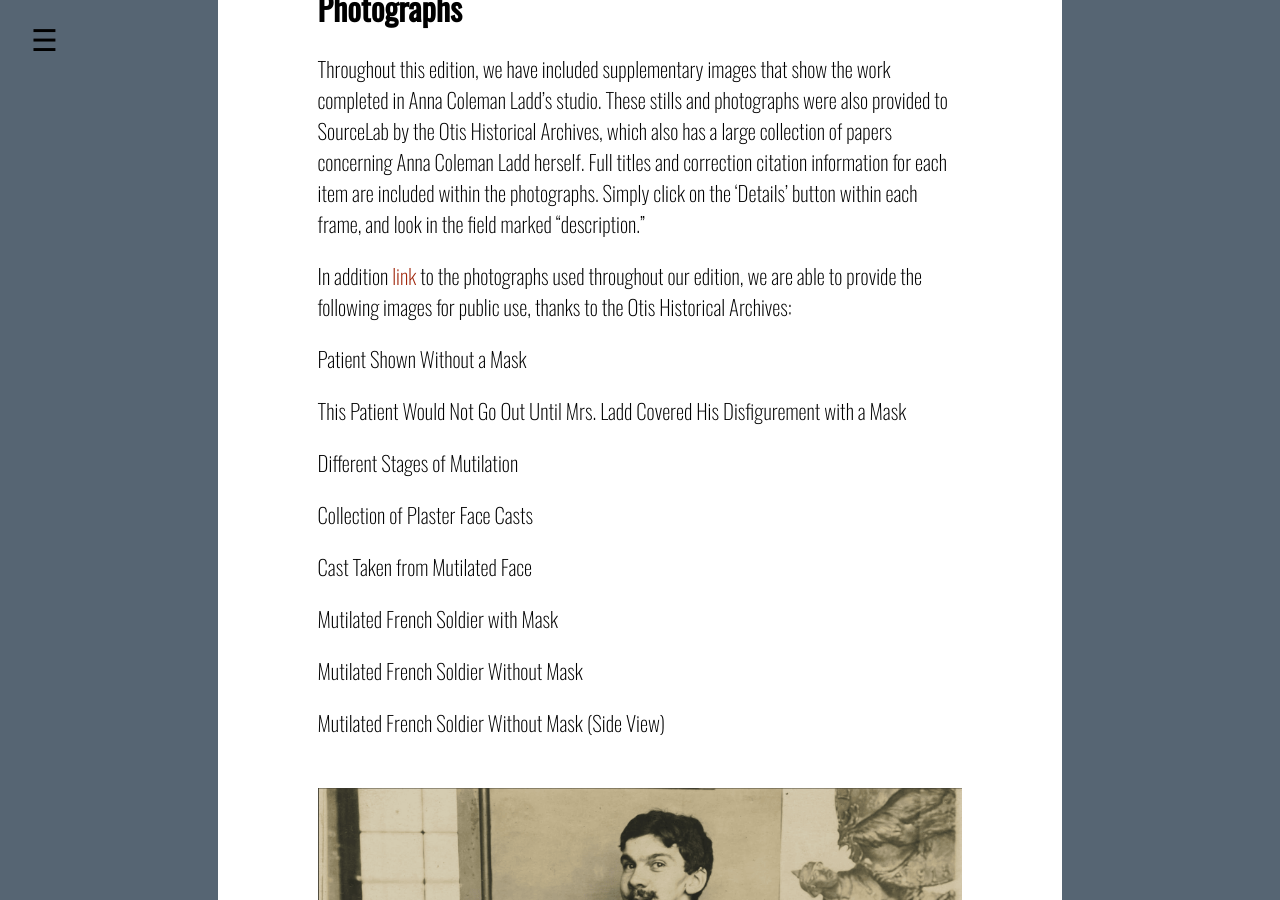
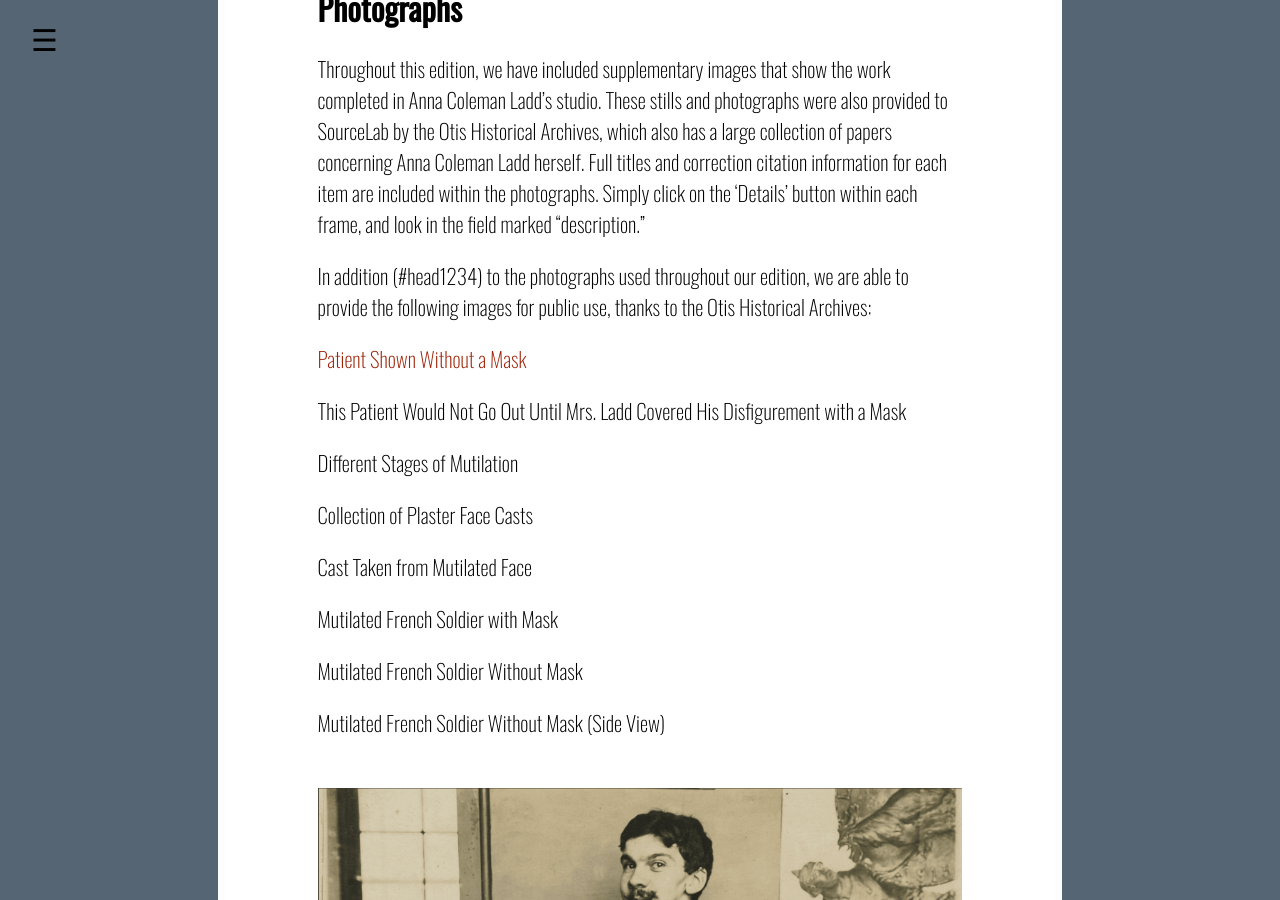
Before and after one commit to TonLeon/Mindoc_Original_Prototype, a Jekyll site: the page built from 007_photographs.md, in a window 1280 px wide and 900 px high, scrolled down 336 px. Built offline with Jekyll 4.4.1, drawn with Linux system fonts in a browser that asks for light colours.

Commit message:
Update 007_photographs.md

```diff
--- a/007_photographs.md
+++ b/007_photographs.md
@@ -9,10 +9,10 @@ number: 007
 Throughout this edition, we have included supplementary images that show the work completed in Anna Coleman Ladd's studio.  These stills and photographs were also provided to SourceLab by the Otis Historical Archives, which also has a large collection of papers concerning Anna Coleman Ladd herself.
 Full titles and correction citation information for each item are included within the photographs.  Simply click on the ‘Details’ button within each frame, and look in the field marked "description."
 
-In addition [link](#head1234) to the photographs used throughout our edition, we are able to provide the following images for public use, thanks to the Otis Historical Archives:
+In addition (#head1234) to the photographs used throughout our edition, we are able to provide the following images for public use, thanks to the Otis Historical Archives:
 
 
-<a name="head1234"></a>Patient Shown Without a Mask
+[Patient Shown Without a Mask](#head1234)
 
 This Patient Would Not Go Out Until Mrs. Ladd Covered His Disfigurement with a Mask
 
@@ -29,4 +29,5 @@ Mutilated French Soldier Without Mask
 Mutilated French Soldier Without Mask (Side View)
 
 {% assign media = site.mindoc_media | sort: "order" | where_exp: "item", "item.page == 'photographs'" | where_exp: "item", "item.media_type == 'image'" %}
+<a name="head1234"></a>
 {% include media.html pages=media %}
```
